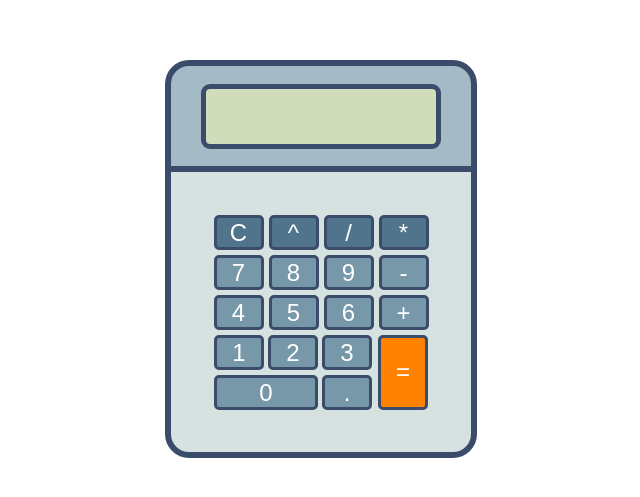
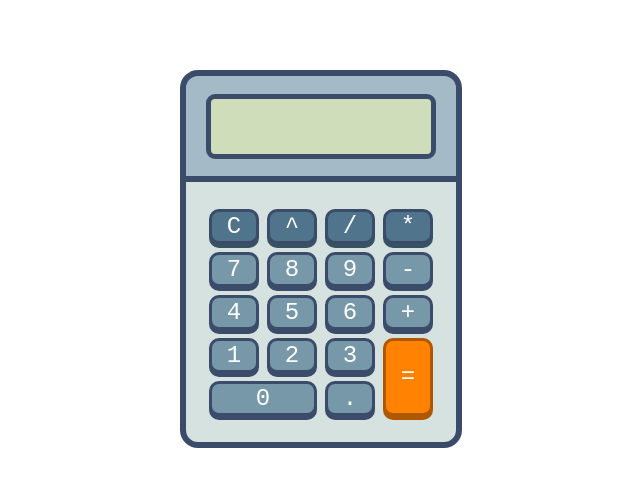
Before and after one commit to Luka-89/calculator, a plain HTML site: page index.html in a window 1280 px wide. Shown: the part 141-638 px from the top of the page, without its empty margins (319-959 px from the left). Drawn offline with Linux system fonts and the light colour scheme.

Commit message:
Style buttons to 3d

```diff
--- a/index.html
+++ b/index.html
@@ -5,11 +5,15 @@
     <meta name="viewport" content="width=device-width, initial-scale=1.0">
     <title>Document</title>
     <link rel="stylesheet" href="styles.css">
+    <script href="script.js" defer></script>
 </head>
 <body>
     <div class="calculator flex-vertical">
         <div class="upper-calculator flex-vertical">
-            <div class="screen"></div>
+            <div class="screen">
+                <p class="equation"></p>
+                <p class="last-decision"></p>
+            </div>
         </div>
         <div class="lower-calculator flex-vertical">
         <div class="buttons flex-vertical">
@@ -33,12 +37,12 @@
             </div>
             <div class="vertical-buttons flex-horizontal">
                 <div class="left">
-                    <div class="upper">
+                    <div class="upper flex-horizontal">
                         <button class="regular-row-button" id="one">1</button>
                         <button class="regular-row-button" id="two">2</button>
                         <button class="regular-row-button" id="three">3</button>
                     </div>
-                    <div class="lower">
+                    <div class="lower flex-horizontal">
                         <button class="regular-row-button wide-button" id="zero">0</button>
                         <button class="regular-row-button" id="decimal">.</button>
                     </div>
--- a/styles.css
+++ b/styles.css
@@ -1,17 +1,17 @@
 :root {
-  --blue-body: #6b92c5;
-  --orange-button: #f7941d;
-  --light-blue-bg: #9ac6e7;
   --border: #3b4c6b;
-  --display-gray: #e3e2d9;
-  --button-face: #f1f1f1;
-
   --upper-bg: #a4bac7;
   --lower-bg: #d6e2e0;
   --screen-bg: #cfddba;
+  --dark-button-lighter: #5985a2;
   --dark-button: #50748c;
+  --dark-button-darker: #395262;
+  --light-button-lighter: #86aab9;
   --light-button: #7798a8;
+  --light-button-darker: #5f7884;
+  --orange-button-lighter: #ff9a34;
   --orange-button: #ff8202;
+  --orange-button-darker: #b05800;
 }
 
 
@@ -19,6 +19,7 @@ body {
   margin: 0;
   padding: 0;
   overflow: hidden;
+  font-family: monospace;
 }
 
 .calculator {
@@ -43,27 +44,31 @@ body {
 }
 
 .upper-calculator {
-    border-top-left-radius: 24px;
-    border-top-right-radius: 24px;
+    border-top-left-radius: 18px;
+    border-top-right-radius: 18px;
     border: 6px solid var(--border);
     border-bottom: 3px solid var(--border);
-    width: 300px;
+    width: 270px;
     height: 100px;
     background-color: var(--upper-bg);
 }
 
+.screen {
+    font-family: monospace;
+}
+
 .lower-calculator {
-    border-bottom-left-radius: 24px;
-    border-bottom-right-radius: 24px;
+    border-bottom-left-radius: 18px;
+    border-bottom-right-radius: 18px;
     border: 6px solid var(--border);
     border-top: 3px solid var(--border);
-    width: 300px;
-    height: 280px;
+    width: 270px;
+    height: 260px;
     background-color: var(--lower-bg);
 }
 
 .screen {
-    width: 230px;
+    width: 220px;
     height: 55px;
     background-color: var(--screen-bg);
     border: 5px solid var(--border);
@@ -72,14 +77,14 @@ body {
 
 .buttons {
     margin: 16px;
-    gap: 5px;
+    gap:  8px;
 }
 
 .horizontal-buttons {
-    gap: 5px;
+    gap:  8px;
 }
 .vertical-buttons{
-    gap: 6px;
+    gap:  8px;
 }
 
 .left {
@@ -87,35 +92,76 @@ body {
     flex-direction: column;
     justify-content: center;
     align-items: center;
-    gap: 5px;
+    gap:  8px;
 }
+
+.upper, .lower {
+    gap:  8px;
+}
+
 .first-row-button, .regular-row-button {
     width: 50px;
     height: 35px;
     border: 3px solid var(--border);
-    border-radius: 5px;
+    border-radius: 10px;
     color: white;
     font-size: 24px;
+    transition: all ease 0.07s;
+    transform: translateY(0);
+    font-family: monospace;
 }
 
 .first-row-button {
     background-color: var(--dark-button);
+    box-shadow: 0 4px 0 0 var(--dark-button-darker);
+}
+
+.first-row-button:active {
+    transform: translateY(3px);
+    box-shadow: 0 0 0 0 var(--dark-button-darker);
+}
+
+.first-row-button:hover {
+    background-color: var(--dark-button-lighter);
 }
 
 .regular-row-button {
-background-color: var(--light-button);
+    background-color: var(--light-button);
+    box-shadow: 0 4px 0 0 var(--border);
+}
+
+.regular-row-button:active {
+    transform: translateY(3px);
+    box-shadow: 0 0 0 0 var(--border);
+}
+
+.regular-row-button:hover {
+    background-color: var(--light-button-lighter);
 }
 
 .wide-button {
-    width: 104px;
+    width: 108px;
 }
 
 .high-button {
     width: 50px;
-    height: 75px;
-    border: 3px solid var(--border);
-    border-radius: 5px;
+    height: 78px;
+    border: 3px solid var(--orange-button-darker);
+    border-radius: 10px;
     color: white;
     font-size: 24px;
     background-color: var(--orange-button);
+    box-shadow: 0 4px 0 0 var(--orange-button-darker);
+    transition: all ease 0.07s;
+    transform: translateY(0);
+    font-family: monospace;
 }
+
+.high-button:active {
+    transform: translateY(4px);
+    box-shadow: 0 0px 0 0 var(--orange-button-darker);
+}
+
+.high-button:hover {
+    background-color: var(--orange-button-lighter);
+}
```
